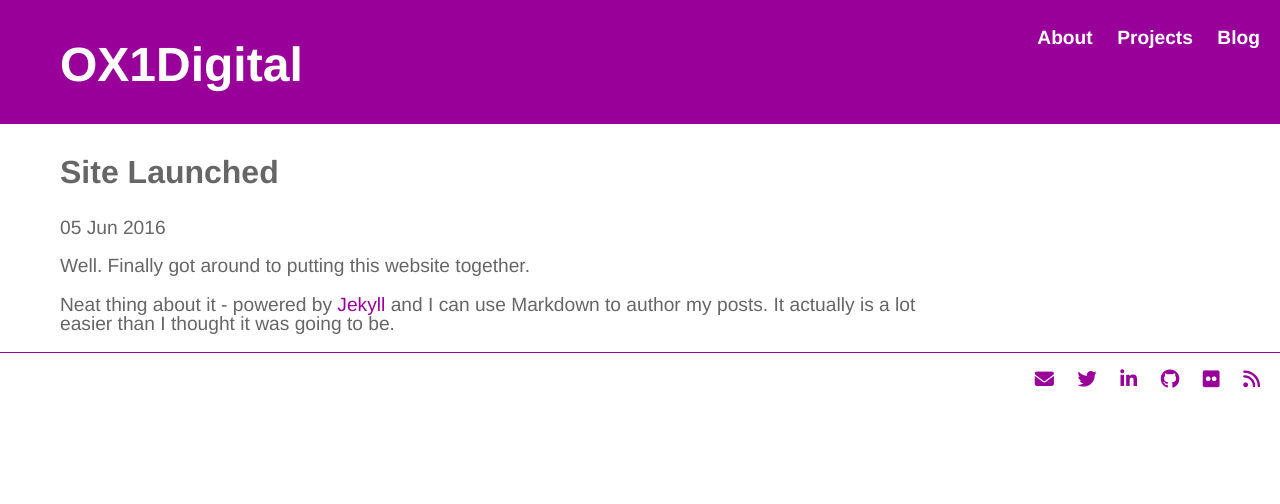
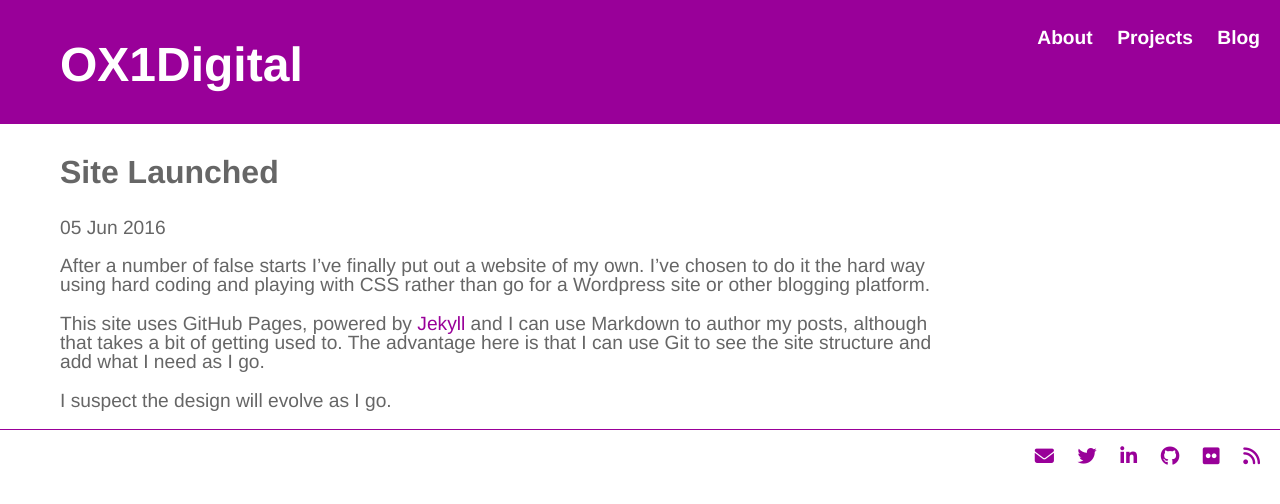
Before and after one commit to electronicdreamplant/electronicdreamplant.github.io, a Jekyll site: the page built from _posts/2016-06-05-site-launched.md, in a window 1280 px wide. Shown: the top 504 px of the page. Built offline with Jekyll 4.4.1, drawn with Linux system fonts in a browser that asks for light colours; nearby versions of some CDN libraries.

Commit message:
Update 2016-06-05-site-launched.md
Updated post on site launch

```diff
--- a/_posts/2016-06-05-site-launched.md
+++ b/_posts/2016-06-05-site-launched.md
@@ -4,6 +4,8 @@ title: "Site Launched"
 date: 2016-06-05
 ---
 
-Well. Finally got around to putting this website together.
+After a number of false starts I've finally put out a website of my own. I've chosen to do it the hard way using hard coding and playing with CSS rather than go for a Wordpress site or other blogging platform.
 
-Neat thing about it - powered by [Jekyll](http://jekyllrb.com) and I can use Markdown to author my posts. It actually is a lot easier than I thought it was going to be.
+This site uses GitHub Pages, powered by [Jekyll](http://jekyllrb.com) and I can use Markdown to author my posts, although that takes a bit of getting used to. The advantage here is that I can use Git to see the site structure and add what I need as I go.
+
+I suspect the design will evolve as I go.
```
